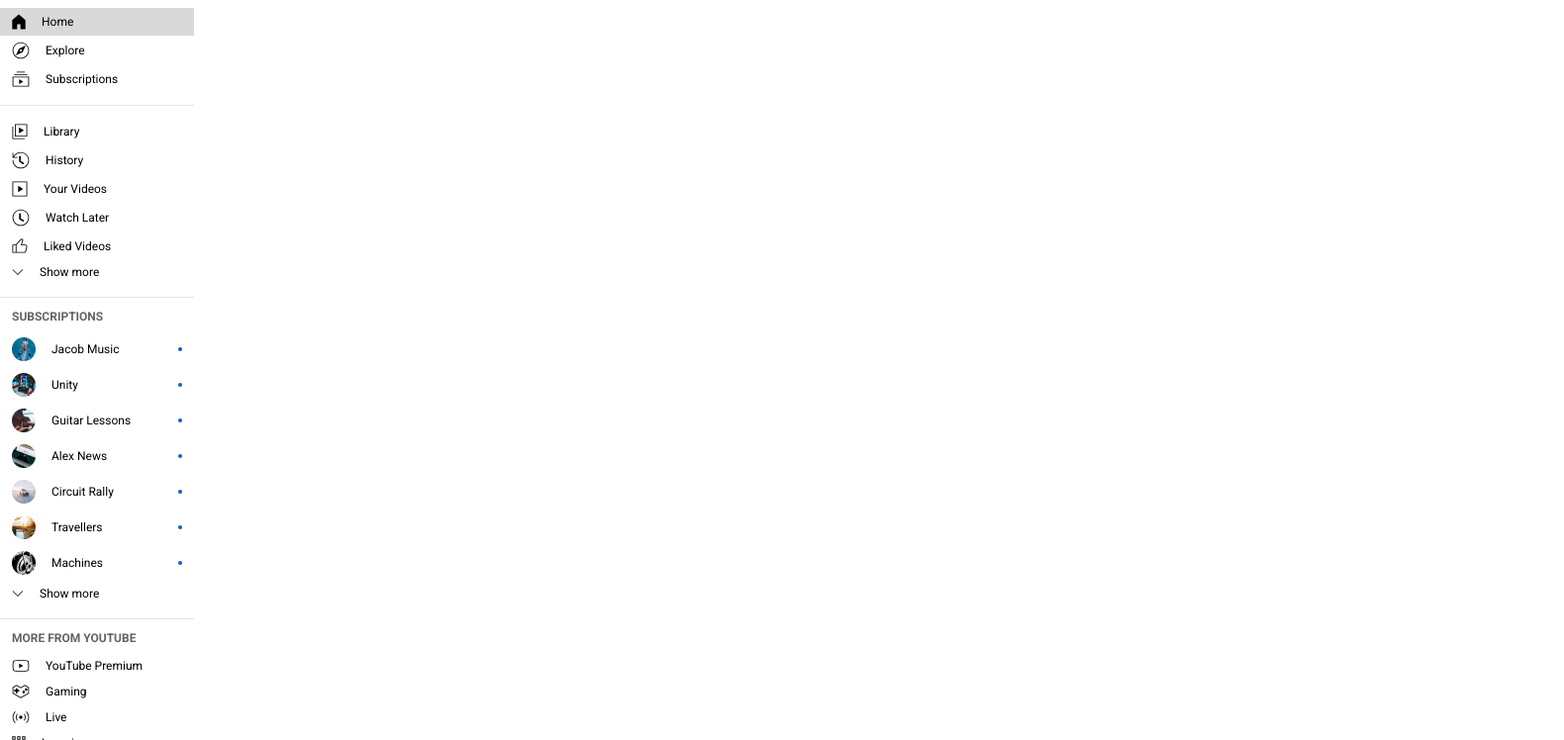
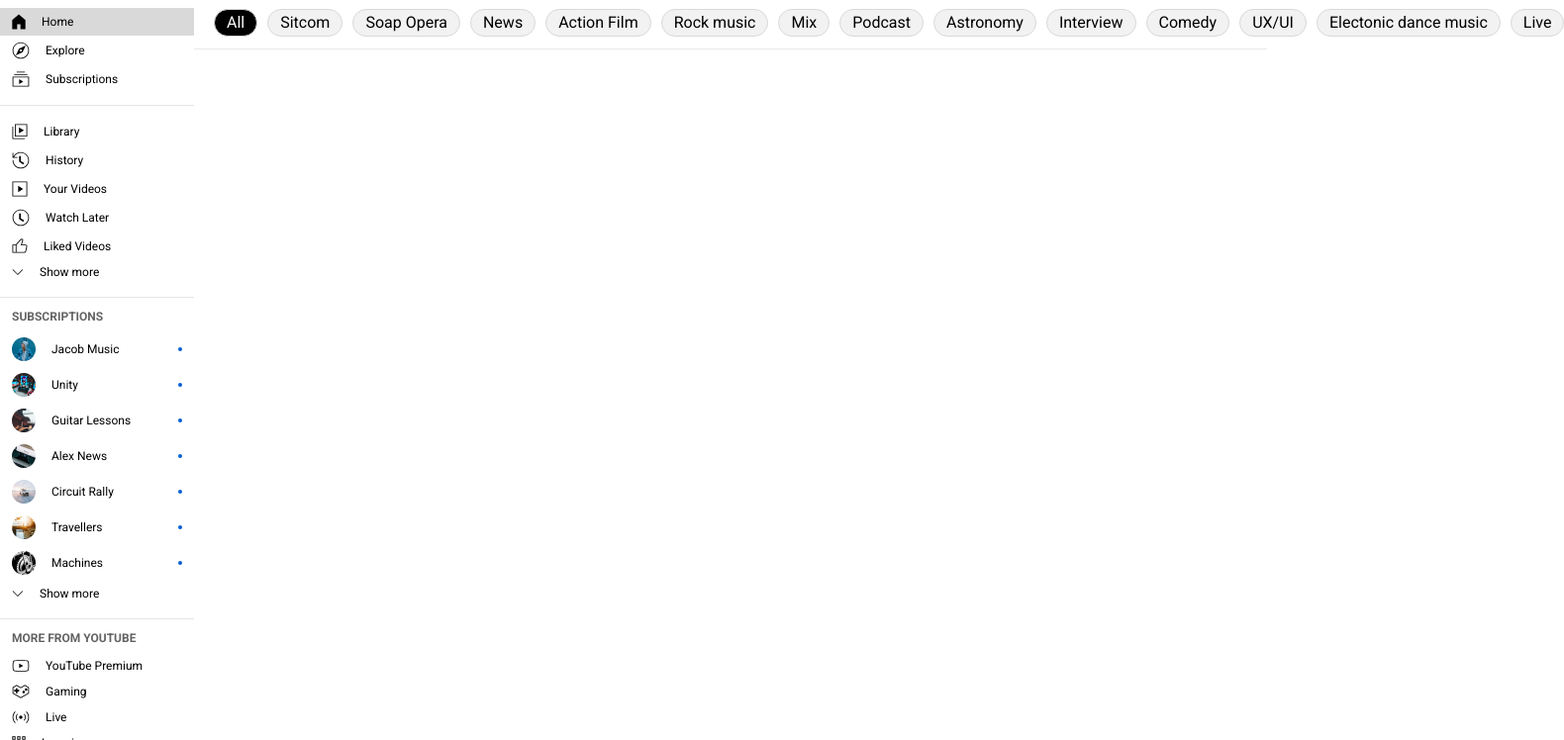
Before and after one commit to dev-rafael92as/SegundaFaseB8oneAcademy, a plain HTML site: page Aulas-PaginaYT/index.html in a window 1280 px wide. Shown: the part 52-800 px from the top of the page at 99% size, 1580 px wide, since content can reach past the window. Drawn offline with Linux system fonts and the light colour scheme.

Commit message:
Estilização + html barra de categorias

```diff
--- a/Aulas-PaginaYT/assets/css/style.css
+++ b/Aulas-PaginaYT/assets/css/style.css
@@ -200,3 +200,56 @@
     border-radius: 100%;
     margin-left: auto;
 }
+
+/* ------------ Content -------------------*/
+
+.main-content {
+    width: calc(100% - 196px);
+}
+
+.main {
+    display: flex;
+}
+
+/* Estilização Categories */
+
+.categories {
+    border-bottom: 1px solid #E8E8E8;
+    border-top: 1px solid #E8E8E8;
+    padding: 12px  20px  12px 20px;
+}
+
+.categories__list {
+    display: flex;
+    align-items: center;
+    gap: 0 10px;
+}
+
+.categories__item {
+
+}
+
+.categories__button {
+    background: #F2F2F2;
+    border: 0.5px solid #D9D9D9;
+    border-radius: 16px;
+    display: flex;
+    padding: 6px 12px;
+    font-weight: 400;
+    line-height: 14px;
+    text-align: center;
+    width: 100%;
+    white-space: nowrap;
+    transition: .3s all ease-in-out;
+    color: #000;
+}
+
+.categories__button--active,
+.categories__button:hover {
+    background: #000000;
+    color: #FFFFFF;
+}
+
+.categories__button:hover {
+    background: #555;
+}
--- a/Aulas-PaginaYT/index.html
+++ b/Aulas-PaginaYT/index.html
@@ -87,7 +87,7 @@
             </a>
         </div>
     </header>
-    <main class="main-content">
+    <main class="main">
         <aside class="sidebar">
             <nav class="menu-group">
                 <ul class="menu-group__list">
@@ -379,6 +379,82 @@
                 </ul>
             </nav>
         </aside>
+        <div class="main-content">
+            <section class="categories">
+                <ul class="categories__list">
+                    <li class="categories__item">
+                        <button class="categories__button categories__button--active">
+                            All
+                        </button>
+                    </li>
+                    <li class="categories__item">
+                        <button class="categories__button">
+                            Sitcom
+                        </button>
+                    </li>
+                    <li class="categories__item">
+                        <button class="categories__button">
+                            Soap Opera
+                        </button>
+                    </li>
+                    <li class="categories__item">
+                        <button class="categories__button">
+                            News
+                        </button>
+                    </li>
+                    <li class="categories__item">
+                        <button class="categories__button">
+                            Action Film
+                        </button>
+                    </li>
+                    <li class="categories__item">
+                        <button class="categories__button">
+                            Rock music
+                        </button>
+                    </li>
+                    <li class="categories__item">
+                        <button class="categories__button">
+                            Mix
+                        </button>
+                    </li>
+                    <li class="categories__item">
+                        <button class="categories__button">
+                            Podcast
+                        </button>
+                    </li>
+                    <li class="categories__item">
+                        <button class="categories__button">
+                            Astronomy
+                        </button>
+                    </li>
+                    <li class="categories__item">
+                        <button class="categories__button">
+                            Interview
+                        </button>
+                    </li>
+                    <li class="categories__item">
+                        <button class="categories__button">
+                            Comedy
+                        </button>
+                    </li>
+                    <li class="categories__item">
+                        <button class="categories__button">
+                            UX/UI
+                        </button>
+                    </li>
+                    <li class="categories__item">
+                        <button class="categories__button">
+                            Electonic dance music
+                        </button>
+                    </li>
+                    <li class="categories__item">
+                        <button class="categories__button">
+                            Live
+                        </button>
+                    </li>
+                </ul>
+            </section>
+        </div>
     </main>
 </body>
 </html>
```
